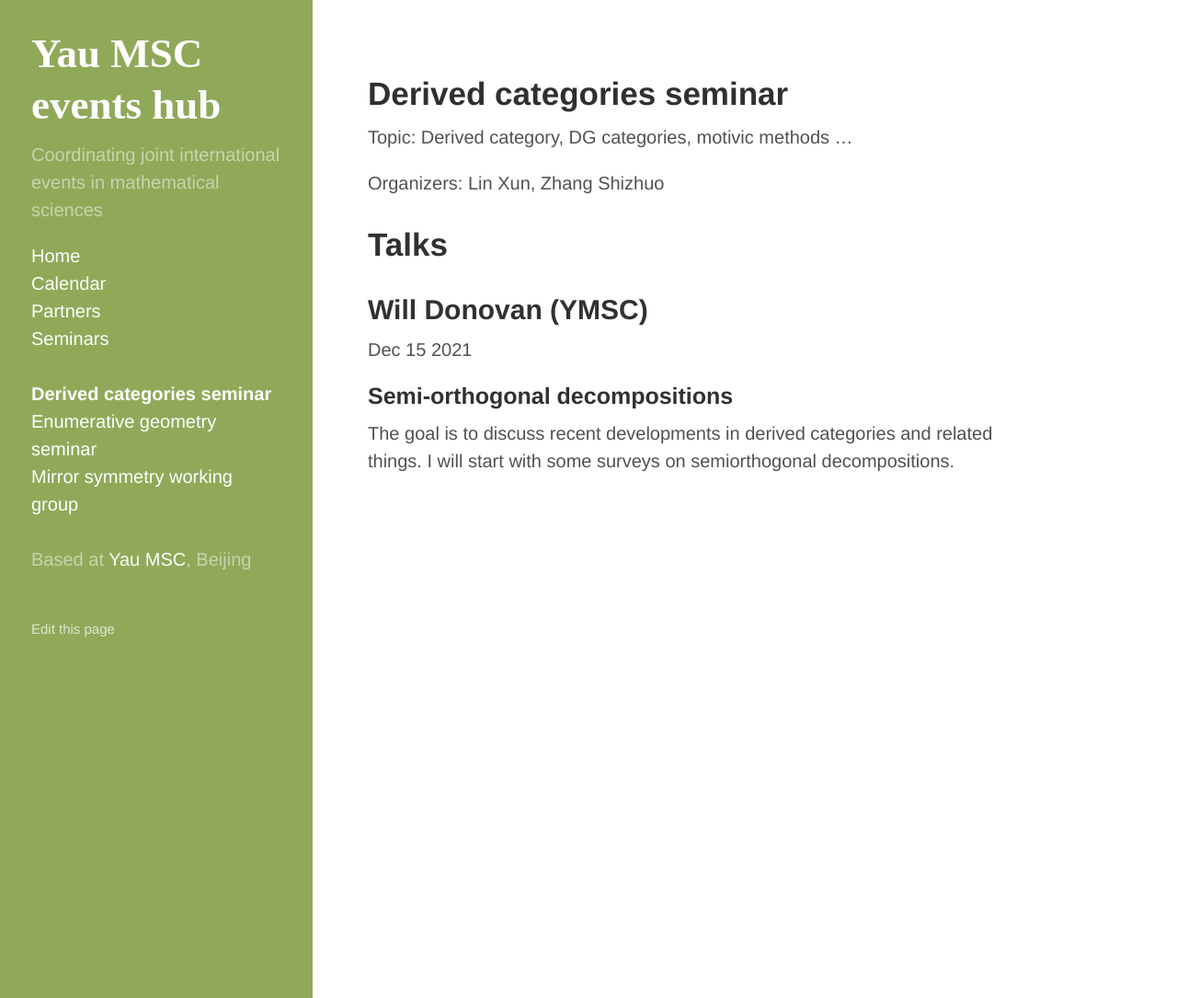
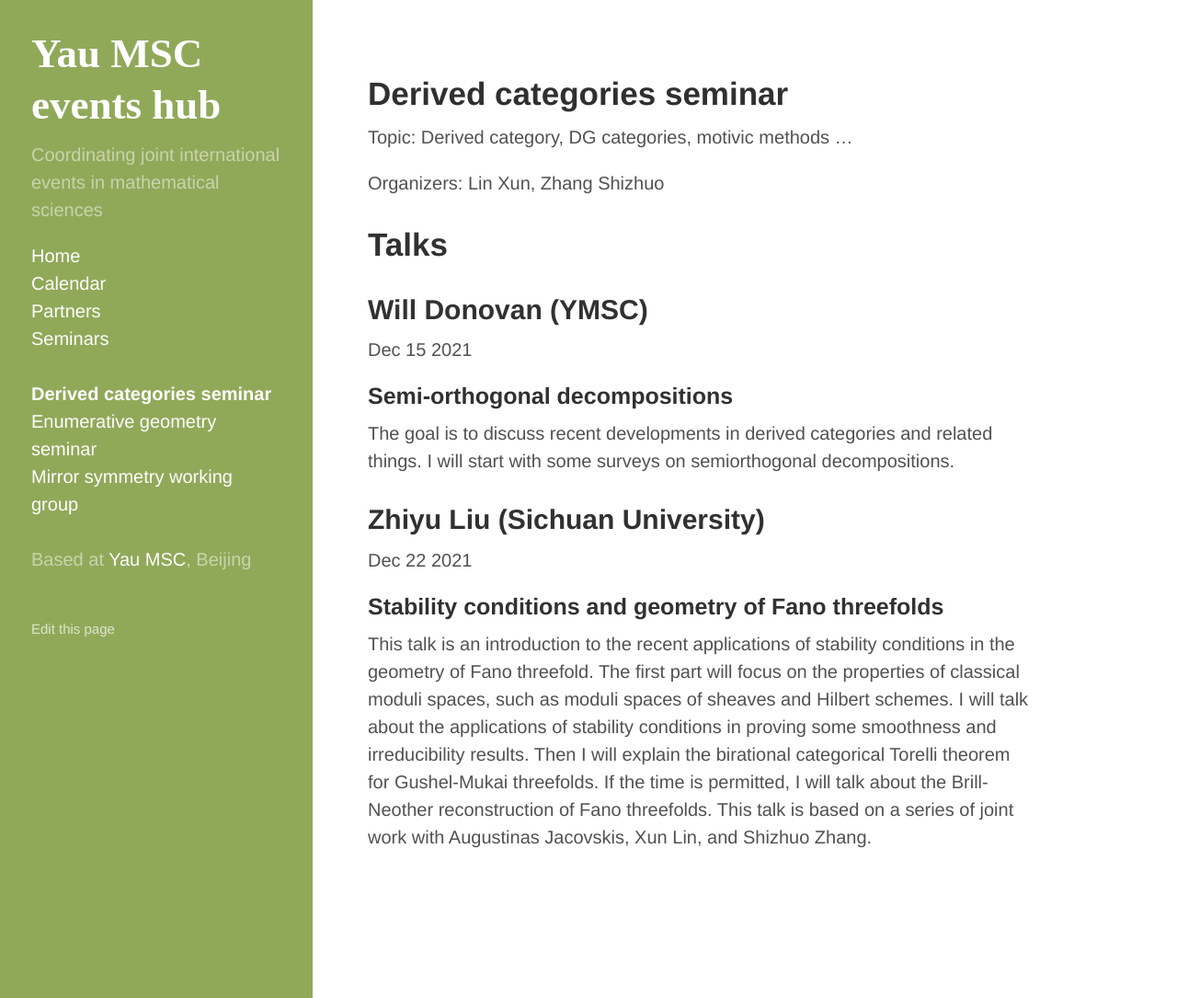
Before and after one commit to yau-msc-events/yau-msc-events.github.io, a Jekyll site: the page built from seminar-dc.md, in a window 1280 px wide and 1085 px high. Shown: the whole window at 92% size. Built offline with Jekyll 4.4.1, drawn with Linux system fonts in a browser that asks for light colours.

Commit message:
Update seminar-dc.md

```diff
--- a/seminar-dc.md
+++ b/seminar-dc.md
@@ -16,3 +16,11 @@
 #### Semi-orthogonal decompositions
 
 The goal is to discuss recent developments in derived categories and related things. I will start with some surveys on semiorthogonal decompositions.
+
+### Zhiyu Liu (Sichuan University)
+
+Dec 22 2021
+
+#### Stability conditions and geometry of Fano threefolds
+
+This talk is an introduction to the recent applications of stability conditions in the geometry of Fano threefold. The first part will focus on the properties of classical moduli spaces, such as moduli spaces of sheaves and Hilbert schemes. I will talk about the applications of stability conditions in proving some smoothness and irreducibility results. Then I will explain the birational categorical Torelli theorem for Gushel-Mukai threefolds. If the time is permitted, I will talk about the Brill-Neother reconstruction of Fano threefolds. This talk is based on a series of joint work with Augustinas Jacovskis, Xun Lin, and Shizhuo Zhang.
```
